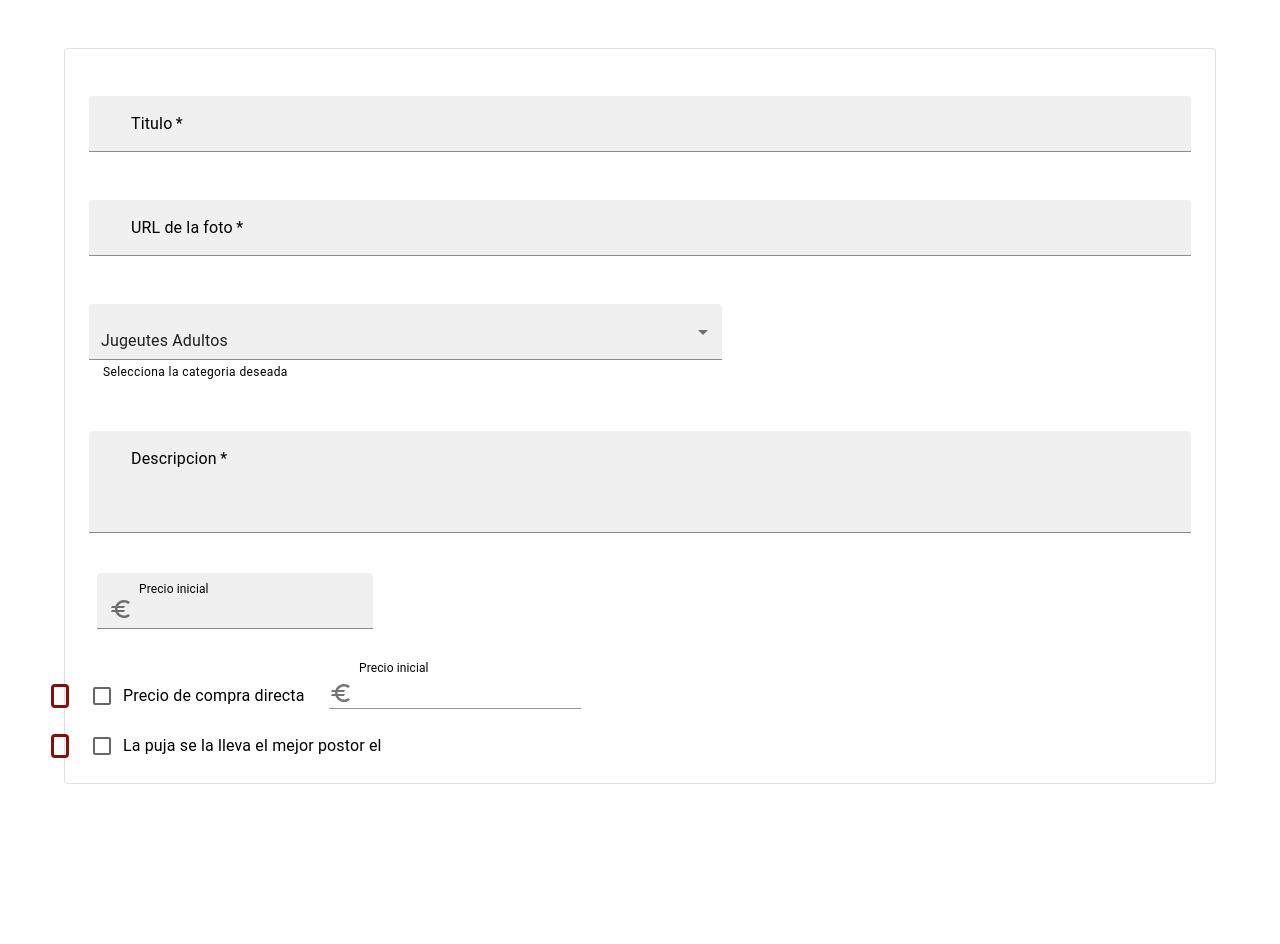
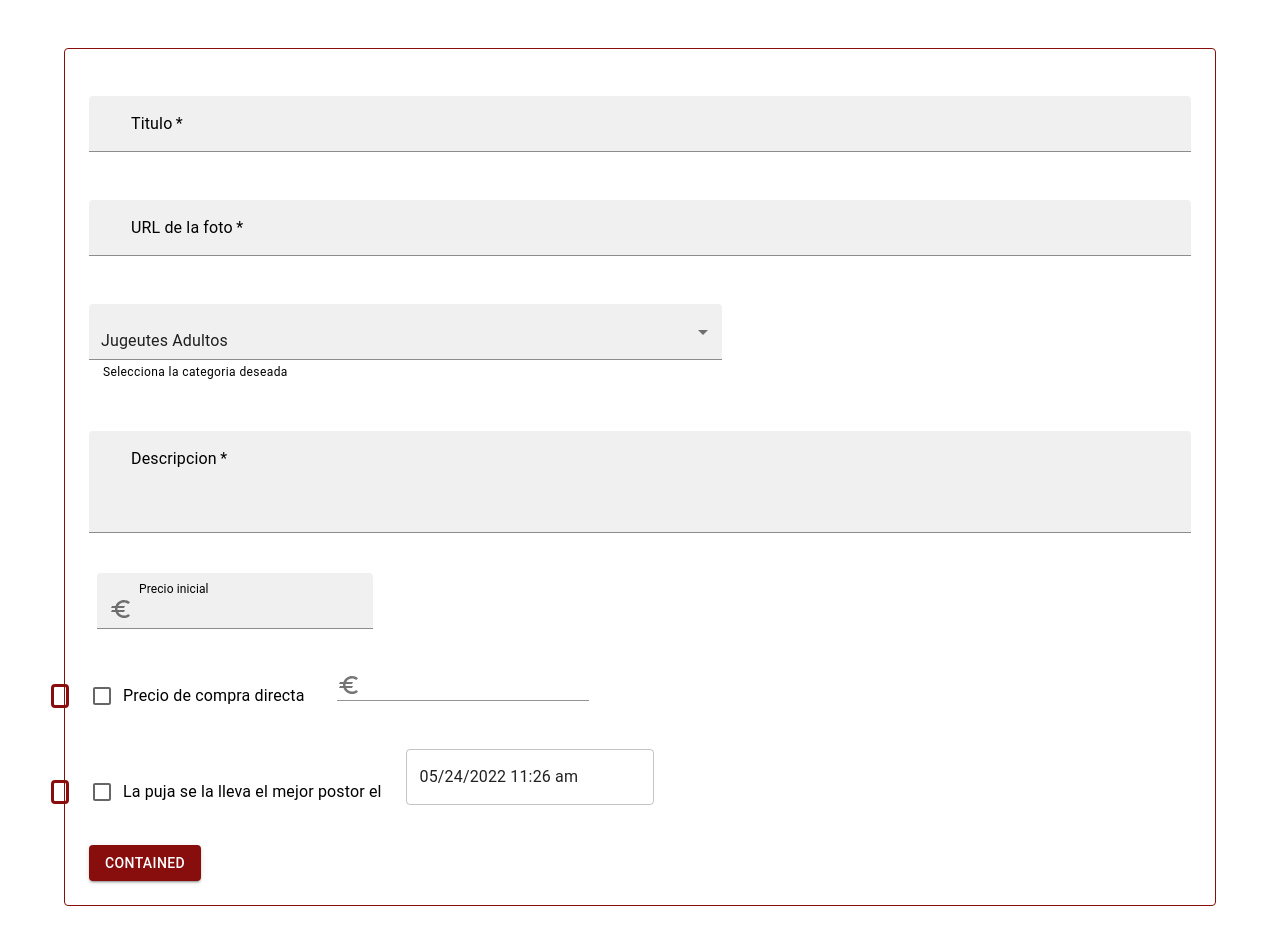
Before and after one commit to tomgreef/Eguay-dummy-app, a React (Create React App) app: page /addProduct in a window 1280 px wide. Shown: the top 944 px of the page. Before the commit the page ends 832 px from the top, so only its background shows below. Built offline with nearby package versions, Linux system fonts and the light colour scheme.

Commit message:
From fixed, still bugs are remaining

```diff
--- a/src/components/addProduct/addProduct.tsx
+++ b/src/components/addProduct/addProduct.tsx
@@ -4,7 +4,7 @@ import Typography from '@mui/material/Typography';
 import TextField from '@mui/material/TextField';
 import FormControlLabel from '@mui/material/FormControlLabel';
 import Checkbox from '@mui/material/Checkbox';
-import {Container, Paper , Divider, Box, FormControl, InputLabel, Input, InputAdornment, Stack } from '@mui/material';
+import {Container, Paper , Divider, Box, FormControl, InputLabel, Input, InputAdornment, Stack, Button } from '@mui/material';
 import { AccountCircle } from '@mui/icons-material';
 import EuroIcon from '@mui/icons-material/Euro';
 import { AdapterDateFns } from '@mui/x-date-pickers/AdapterDateFns';
@@ -40,7 +40,7 @@ export default function AddressForm() {
 
     return (
         <Container component="main"  sx={{mb: 4}}>
-            <Paper variant="outlined" sx={{my: {xs: 3, md: 6}, p: {xs: 2, md: 3}}}>
+            <Paper variant="outlined" sx={{my: {xs: 3, md: 6},border: 1,borderColor: 'primary.main' ,p: {xs: 2, md: 3}}}>
 
 
                 <Typography variant="h6" gutterBottom>
@@ -58,7 +58,7 @@ export default function AddressForm() {
                         variant="filled"/>
 
                 </Grid>
-                <Grid item xs={12} sx={{ ma : 4 }}>
+                <Grid item xs={12}  sx={{ ma : 4 }} >
                     <TextField
                         required
                         id="URL"
@@ -124,8 +124,8 @@ export default function AddressForm() {
 
                     </Box>
                 </Grid>
-                <Grid item xs={12} margin="normal"  >
-                    <Stack spacing={3}>
+                <Grid item xs={12}   >
+                    <Stack spacing={5}>
                     <Grid container
                           direction="row"
                           justifyContent="flex-start"
@@ -134,13 +134,13 @@ export default function AddressForm() {
                     >
                     <FormControlLabel
                         sx={{ m: -1  }}
-                        control={<Checkbox color="secondary" name="PrecioDeCompra" value="yes"/>}
+                        control={<Checkbox color="primary" name="PrecioDeCompra" value="yes"/>}
                         label="Precio de compra directa"
 
                     />
                         <TextField
+                            sx={{ m: 1  }}
                             id="input-with-icon-textfield"
-                            label="Precio inicial"
 
                             InputProps={{
                                 startAdornment: (
@@ -165,18 +165,32 @@ export default function AddressForm() {
                     >
                         <FormControlLabel
                             sx={{ m: -1  }}
-                            control={<Checkbox color="secondary" name="PrecioDeCompra" value="yes"/>}
+                            control={<Checkbox color="primary" name="PrecioDeCompra" value="yes"/>}
                             label="La puja se la lleva el mejor postor el "
 
                         />
+                        <LocalizationProvider dateAdapter={AdapterDateFns}>
+                            <DateTimePicker
+                                renderInput={(props) => <TextField {...props} />}
 
+                                value={value}
+                                onChange={(newValue) => {
+                                    setValue(newValue);
+                                }}
+
+                            />
+                        </LocalizationProvider>
 
 
                     </Grid>
+                        <Grid >
+                        <Button variant="contained">Contained</Button>
+                        </Grid>
                     </Stack>
                     </Grid>
 
             </Grid>
+
 
             </Paper>
         </Container>
```
